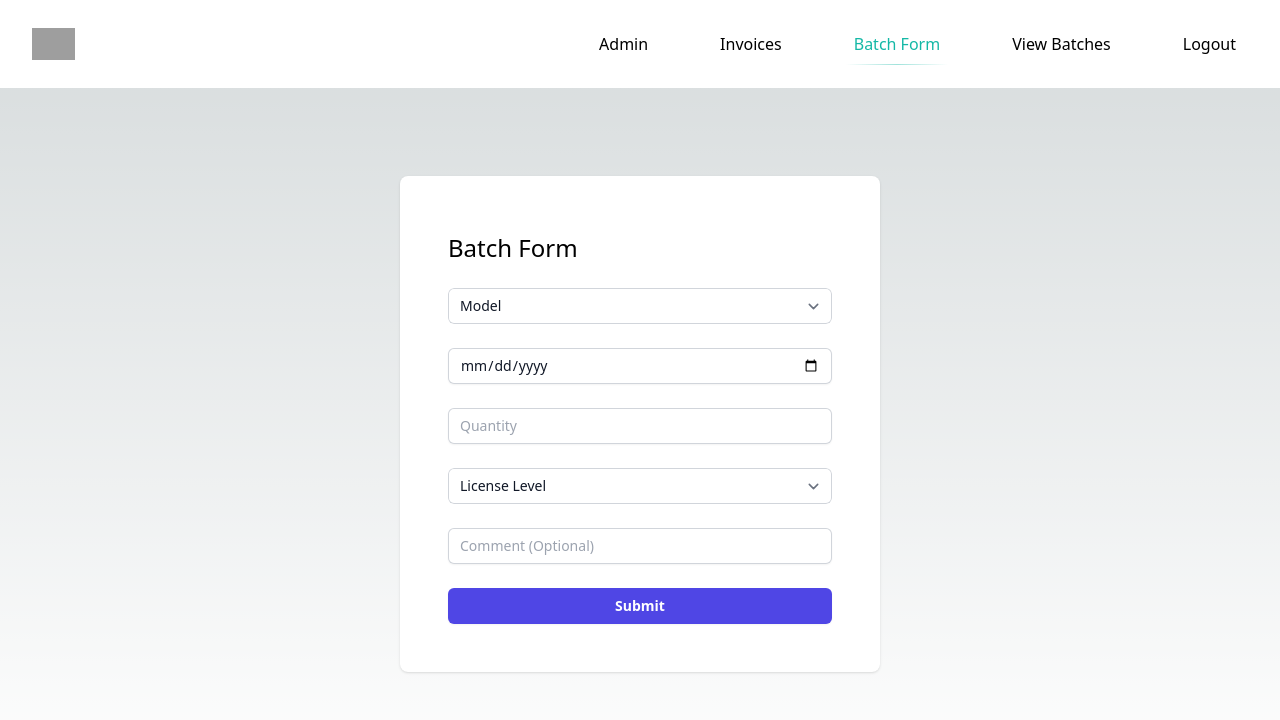
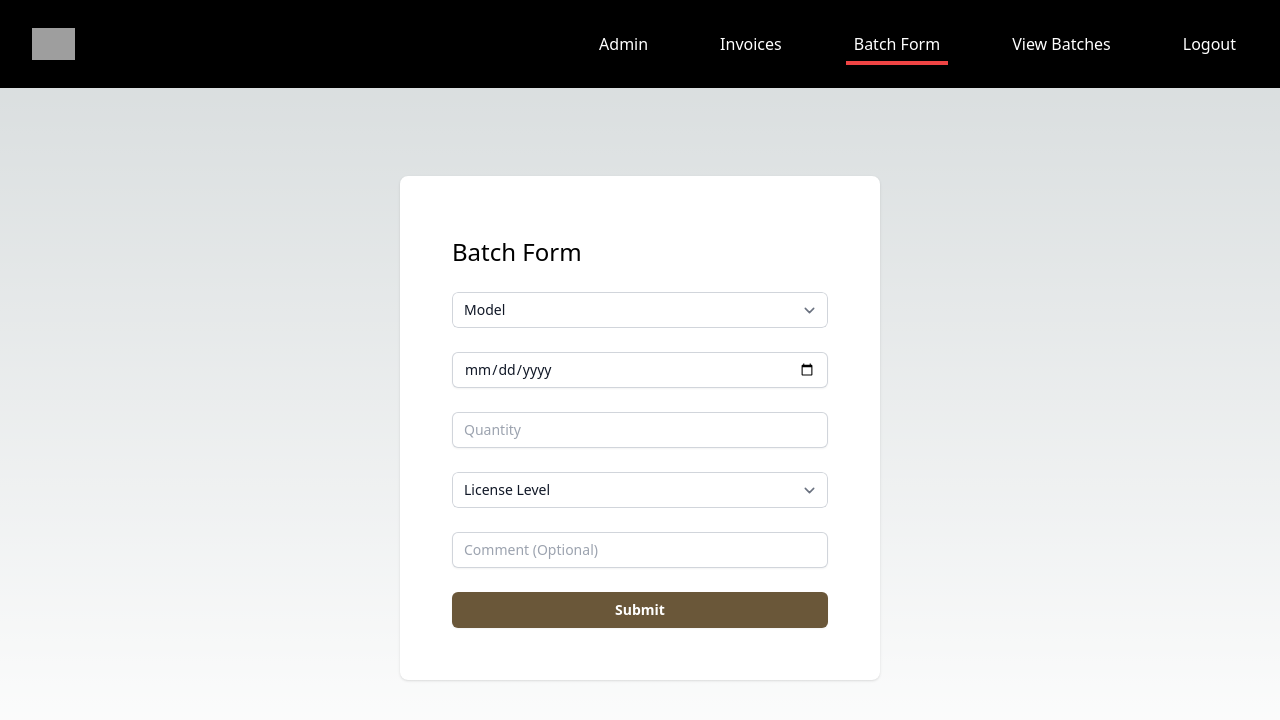
Before and after one commit to RosenbergLiu/FCLform, a Next.js app in the folder fcl/: page / in a window 1280 px wide. Shown: the top 720 px of the page. Built offline with nearby package versions, Linux system fonts and the light colour scheme; grey boxes are pictures that could not be loaded.

Commit message:
Add dark mode style

```diff
--- a/fcl/package.json
+++ b/fcl/package.json
@@ -25,7 +25,6 @@
     "clsx": "^2.0.0",
     "eslint": "^8",
     "eslint-config-next": "14.0.3",
-    "next-themes": "^0.2.1",
     "postcss": "^8",
     "prisma": "^5.6.0",
     "tailwindcss": "^3.3.0",
--- a/fcl/src/app/layout.tsx
+++ b/fcl/src/app/layout.tsx
@@ -17,7 +17,7 @@ export default function RootLayout({
   children: React.ReactNode
 }) {
   return (
-    <html lang="en" className="h-full bg-gray-50" >
+    <html lang="en" className="h-full" >
       <body className="h-full" >
         <Header />
         <main>{children}</main>
--- a/fcl/src/app/page.tsx
+++ b/fcl/src/app/page.tsx
@@ -31,9 +31,9 @@ export default function BatchForm() {
   return (
       <>
         <div className="flex min-h-full flex-1 flex-col justify-center py-12 sm:px-6 lg:px-8">
-          <div className="mt-10 sm:mx-auto sm:w-full sm:max-w-[480px]">
-            <div className="bg-white px-6 py-12 shadow sm:rounded-lg sm:px-12">
-              <form className="space-y-6" action="#" method="POST" onSubmit={submitData}>
+          <div className="mt-10 sm:mx-auto sm:w-full sm:max-w-[480px] ">
+            <div className="bg-white px-6 py-12 shadow sm:rounded-lg sm:px-12 dark:bg-black border-4 border-white dark:border-4 dark:border-red-500">
+              <form className="space-y-6 " onSubmit={submitData}>
                 <div className="mt-2">
                   <p className="text-2xl">Batch Form</p>
                 </div>
@@ -118,7 +118,9 @@ export default function BatchForm() {
                 <div>
                   <button
                       type="submit"
-                      className="flex w-full justify-center rounded-md bg-indigo-600 px-3 py-1.5 text-sm font-semibold leading-6 text-white shadow-sm hover:bg-indigo-500 focus-visible:outline focus-visible:outline-2 focus-visible:outline-offset-2 focus-visible:outline-indigo-600"
+                      style={{ backgroundColor: '#6A5739' }}
+                      className="flex w-full justify-center rounded-md bg-re-500 dark:bg-red-500 px-3 py-1.5 text-sm font-semibold leading-6 text-white shadow-sm hover:bg-indigo-500 focus-visible:outline focus-visible:outline-2 focus-visible:outline-offset-2 focus-visible:outline-indigo-600"
+
                   >
                     Submit
                   </button>
--- a/fcl/src/components/Header.tsx
+++ b/fcl/src/components/Header.tsx
@@ -28,7 +28,7 @@ function NavItem({
         <Link
             href={href}
             className={clsx(
-                'relative block px-3 py-2 transition',
+                'relative block px-3 py-2 transition text-white',
                 isActive
                     ? 'text-teal-500 dark:text-teal-400'
                     : 'hover:text-teal-500 dark:hover:text-teal-400',
@@ -36,7 +36,7 @@ function NavItem({
         >
             {children}
             {isActive && (
-                <span className="absolute inset-x-1 -bottom-px h-px bg-gradient-to-r from-teal-500/0 via-teal-500/40 to-teal-500/0 dark:from-teal-400/0 dark:via-teal-400/40 dark:to-teal-400/0" />
+                <span className="absolute inset-x-1 -bottom-px bg-red-500 h-1" />
             )}
         </Link>
     )
@@ -46,7 +46,7 @@ export default function Header() {
     const [mobileMenuOpen, setMobileMenuOpen] = useState(false)
 
     return (
-        <header className="bg-white">
+        <header className="bg-black">
             <nav className="mx-auto flex max-w-7xl items-center justify-between p-6 lg:px-8" aria-label="Global">
                 <a href="#" className="-m-1.5 p-1.5">
                     <span className="sr-only">Your Company</span>
--- a/fcl/tailwind.config.ts
+++ b/fcl/tailwind.config.ts
@@ -6,7 +6,6 @@ const config: Config = {
     './src/components/**/*.{js,ts,jsx,tsx,mdx}',
     './src/app/**/*.{js,ts,jsx,tsx,mdx}',
   ],
-  darkMode: ["class"],
   theme: {
     extend: {
       backgroundImage: {
```
